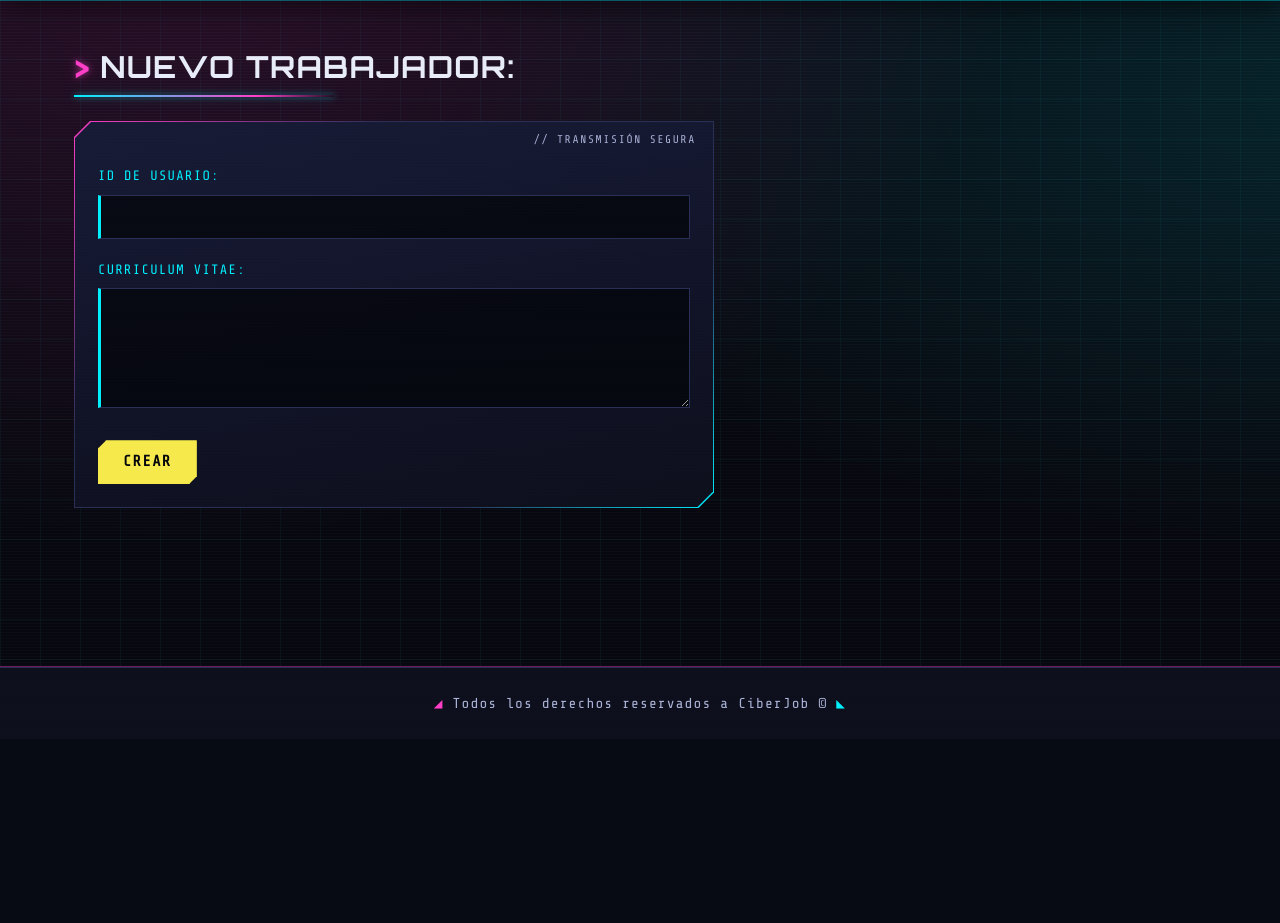
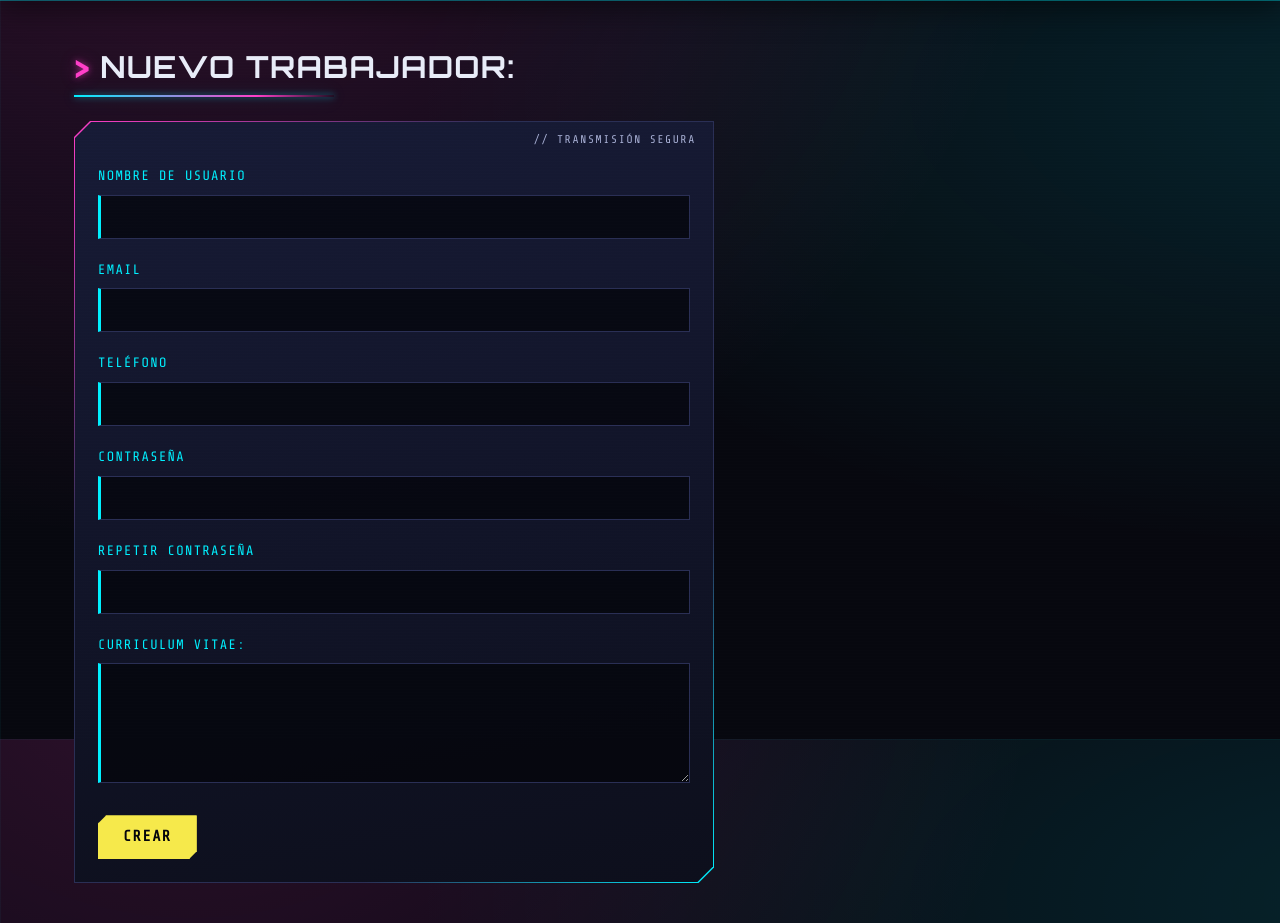
Before and after one commit to reibax-dev/ciberjob, a Node server app: page /trabajador/new in a window 1280 px wide. Shown: the part 61-984 px from the top of the page. Before the commit the page ends 770 px from the top, so only its background shows below. Run offline with Node 20, Linux system fonts and the light colour scheme; some libraries are stand-ins or nearby versions.

Commit message:
Creación de usuario trabajador.
Creación de registro de usuario a la vez que la de trabajador.

```diff
--- a/src/controllers/trabajador/trabajador.view.controller.js
+++ b/src/controllers/trabajador/trabajador.view.controller.js
@@ -1,5 +1,6 @@
 
 import trabajadorRepository from "../../repositories/trabajador.repository.js";
+import usuarioRepository from "../../repositories/usuario.repository.js";
 
 
 // ------------------ CRUD de trabajador ----------------------------
@@ -7,11 +8,28 @@ import trabajadorRepository from "../../repositories/trabajador.repository.js";
 // ------------------ C (Create)
 // endpoint para crear dato
 const create = async (req,res)=>{
-    const {idUsuario,cv} = req.body;
+    //Generación de Usuario
+    const { nombre, email, contrasenia, contraseniaRepeat, telefono } = req.body;
+    let idUser;
+    if (contrasenia !== contraseniaRepeat) {
+        res.redirect("trabajador/new/err");
+    } else {
+        const user = await usuarioRepository.create({
+            nombre,
+            email,
+            contrasenia,
+            telefono,
+            admin:false
+        })
+        idUser = user.idUsuario;
+        //res.redirect("/trabajador/" + user.idUsuario);
+    }
+    //Generación de trabajador (y asociación de usuario)
+    const {cv} = req.body;
     const trabajador = await trabajadorRepository.create({
-        idUsuario,
+        idUsuario: idUser,
         cv
-    })
+    });
     res.redirect("/trabajador/"+trabajador.idTrabajador);
 }
 
@@ -23,14 +41,20 @@ const createForm = (req,res)=>{
 // endpoint lista de datos
 const getAll = async(req, res) => {
     const trabajadores = await trabajadorRepository.getAll();
-    res.render("trabajador/list",{trabajadores})
+    const usuarios = [];
+    for(let trabajador of trabajadores){
+        const usuario = await usuarioRepository.getById(trabajador.idUsuario);
+        usuarios.push(usuario);
+    }
+    res.render("trabajador/list",{trabajadores,usuarios})
 };
 
 // endpoint dato individual
 const getById =async (req, res) => {
     const id = parseInt(req.params.id);
     const trabajador = await trabajadorRepository.getById(id);
-    res.render("trabajador/show",{trabajador})
+    const usuario = await usuarioRepository.getById(trabajador.idUsuario);
+    res.render("trabajador/show",{trabajador,usuario})
 };
 
 
--- a/src/views/trabajador/create.ejs
+++ b/src/views/trabajador/create.ejs
@@ -1,12 +1,23 @@
 <%- include('../layout/header'); -%>
 
     <h2 class="titulo-seccion"> Nuevo trabajador:</h2>
+    <% if(currentPath==='/trabajador/new/err' ){ %>
+        <h3>Error: Las contraseñas no coinciden.</h3>
+        <% } %>
             <form action="/trabajador" method="post" class="form-cyber" id="form-trabajador">
-    <label for="id_usuario">Id de usuario:</label>
-    <input type="number" name="idUsuario" id="id_usuario">
+                <label for="nom_usuario">Nombre de usuario</label>
+                <input type="text" name="nombre" id="nom_usuario" required>
+                <label for="email">Email</label>
+                <input type="email" id="email" name="email" required>
+                <label for="telefono">Teléfono</label>
+                <input type="tel" id="telefono" name="telefono" required>
+                <label for="password">Contraseña</label>
+                <input type="password" name="contrasenia" id="password" required>
+                <label for="passwordRepeat">Repetir Contraseña</label>
+                <input type="password" name="contraseniaRepeat" id="passwordRepeat" required>
+                <!-- Trabajador-->
                 <label for="cv">Curriculum Vitae:</label>
                 <textarea name="cv" id="cv"></textarea>
-
-    <button class="btn btn-primario">Crear</button>
+                <button class="btn btn-primario" type="submit">Crear</button>
             </form>
             <%- include('../layout/footer'); -%>
--- a/src/views/trabajador/list.ejs
+++ b/src/views/trabajador/list.ejs
@@ -2,8 +2,10 @@
 
 <h2 class="titulo-seccion"> Trabajadores:</h2>
 <section class="grid-tarjetas" id="lista-trabajadores">
-<% for (trabajador of trabajadores) {%>
-    <%- include('trabajadorCard',{trabajador}) -%>
+<% for (trabajador of trabajadores) {
+    const usuario = usuarios.find((e) => e.idUsuario === trabajador.idUsuario);
+    %>
+    <%- include('trabajadorCard',{trabajador,usuario}) -%>
 <% } %>
 </section>
 <%- include('../layout/footer'); -%>
--- a/src/views/trabajador/show.ejs
+++ b/src/views/trabajador/show.ejs
@@ -1,7 +1,7 @@
 <%- include('../layout/header'); -%>
 
 <section class="detalle">
-    <%- include('trabajadorCard',{trabajador}) -%>
+    <%- include('trabajadorCard',{trabajador,usuario}) -%>
 </section>
 
     <a href="/trabajador" class="enlace-volver">Volver</a>
```
Also changed, not shown: src/views/trabajador/trabajadorCard.ejs (+7 -1 lines). Lines whose indentation alone changed are shown as unchanged.
